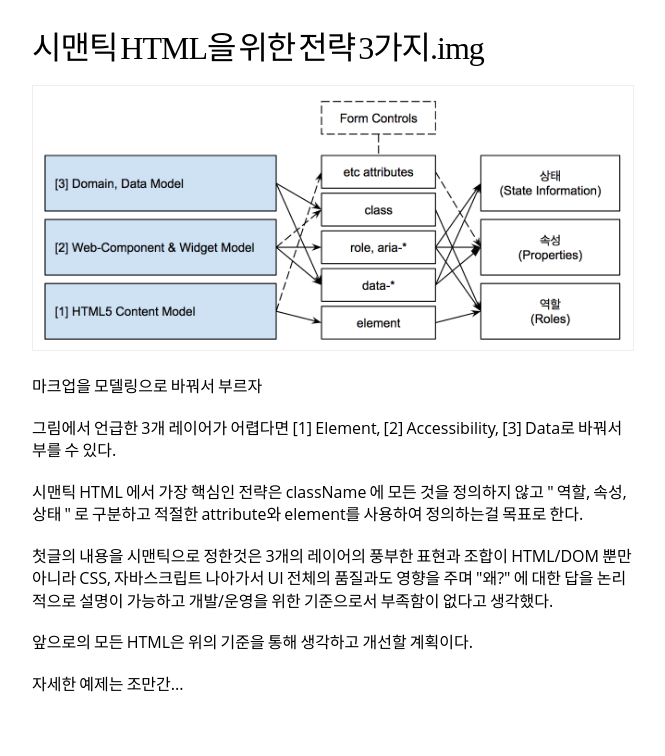
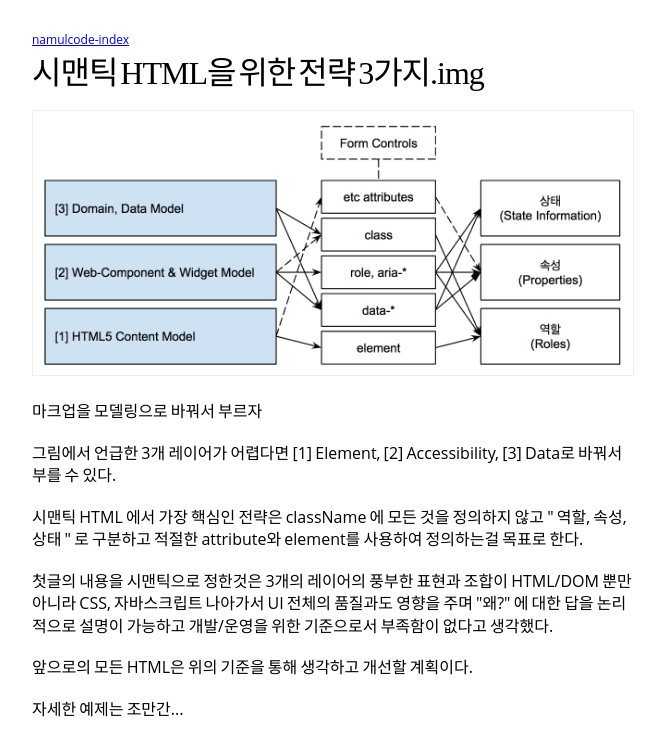
Before and after one commit to namulcode/namulcode.github.io, a Jekyll site: the page built from _posts/2018-03-30-semantic-html.md, in a window 1280 px wide. Shown: the top 756 px of the page, without its empty margins (308-973 px from the left). Built offline with Jekyll 4.4.1, drawn with Linux system fonts in a browser that asks for light colours.

Commit message:
인덱스 이동하는 링크 추가

```diff
--- a/_layouts/posts.html
+++ b/_layouts/posts.html
@@ -6,5 +6,6 @@
 
 
 <div class="post-body">
+    <p class="link-index"><a href="/index.html">namulcode-index</a></p>
     {{ content }}
 </div>
--- a/resources/post.css
+++ b/resources/post.css
@@ -1,10 +1,20 @@
 @charset "utf-8";
+
 
 .post-body {
     margin: 32px auto;
     max-width: 600px;
 }
 
+.post-body h1 {
+    margin-top: 0;
+}
+
 .post-body p {
     margin: 1.2em 0;
 }
+
+.post-body .link-index {
+    margin-bottom: 8px;
+    font-size: 12px;
+}
```
